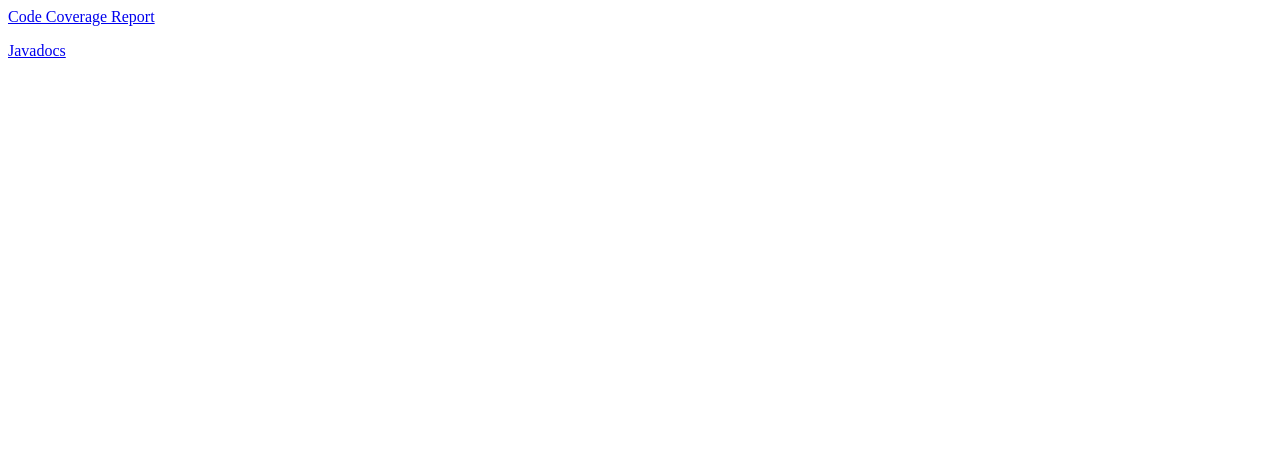
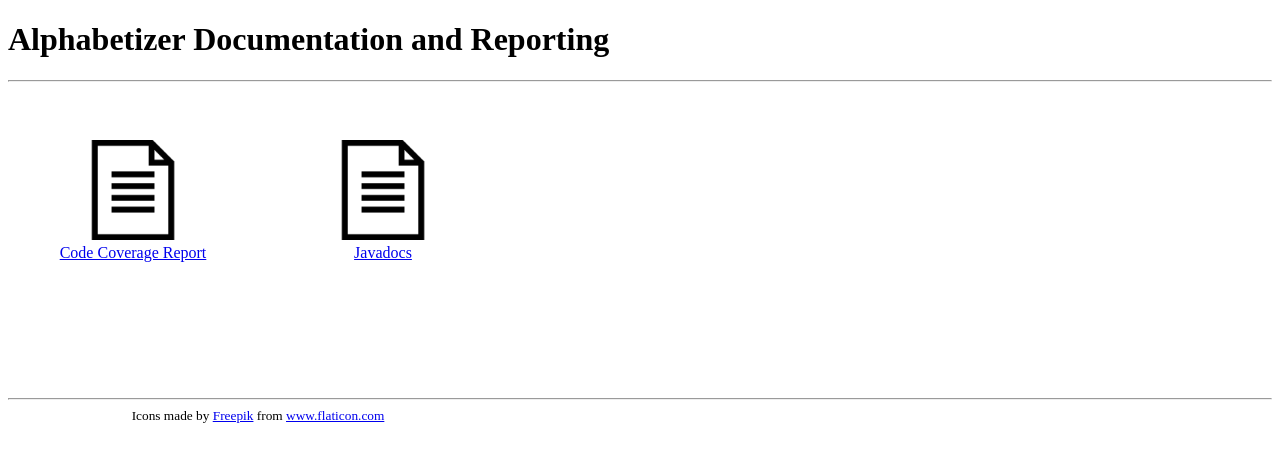
Before and after one commit to ttamagni/alphabetizer, a plain HTML site: page docs/index.html in a window 1280 px wide. Drawn offline with Linux system fonts and the light colour scheme.

Commit message:
updating docs landing page

```diff
--- a/docs/index.html
+++ b/docs/index.html
@@ -1,13 +1,52 @@
-<html>
+<!DOCTYPE html>
+<html lang="en">
 <head>
 <title>Alphabetizer</title>
+<style type="text/css">
+
+  .main {
+    margin: auto;
+    text-align: center;
+    height: 300px;
+    vertical-align: middle;
+  }
+
+  .icon {
+    float: left;
+    padding: 50px;
+    width: 150px;
+  }
+
+  .footer {
+    clear: both;
+    font-size: 10pt;
+    width: 500px;
+    text-align: center;
+  }
+
+  a:active, a:hover, a:visited {
+    color: blue;
+  }
+
+
+</style>
 </head>
 <body>
-<p>
-  <a href="jacoco-ut/index.html">Code Coverage Report</a>
-</p>
-<p>
-  <a href="javadocs/index.html">Javadocs</a>
-</p>
+<h1>Alphabetizer Documentation and Reporting</h1>
+<hr/>
+<div class="main">
+  <div class="icon">
+    <a href="jacoco-ut/index.html">
+    <img width="100" src="./files-and-folders.png" alt="Code Coverage Report"/><br/>
+    Code Coverage Report</a>
+  </div>
+  <div class="icon">
+    <a href="javadocs/index.html">
+    <img width="100" src="./files-and-folders.png" alt="Javadocs"/><br/>
+    Javadocs</a>
+  </div>
+</div>
+<hr/>
+<div class="footer">Icons made by <a href="https://www.flaticon.com/authors/freepik" title="Freepik">Freepik</a> from <a href="https://www.flaticon.com/" title="Flaticon">www.flaticon.com</a></div>
 </body>
 </html>
```
Also changed, not shown: docs/jacoco-ut/jacoco-sessions.html (+1 -1 lines), docs/jacoco-ut/jacoco.xml (+1 -1 lines), docs/javadocs/allclasses-frame.html (+2 -2 lines), docs/javadocs/allclasses-noframe.html (+2 -2 lines), docs/javadocs/constant-values.html (+2 -2 lines), docs/javadocs/deprecated-list.html (+2 -2 lines), docs/javadocs/edu/vt/nis/Alphabetizer.html (+2 -2 lines), docs/javadocs/edu/vt/nis/RunAlphabetizer.html (+2 -2 lines), docs/javadocs/edu/vt/nis/class-use/Alphabetizer.html (+2 -2 lines), docs/javadocs/edu/vt/nis/class-use/RunAlphabetizer.html (+2 -2 lines), docs/javadocs/edu/vt/nis/package-frame.html (+2 -2 lines), docs/javadocs/edu/vt/nis/package-summary.html (+2 -2 lines), docs/javadocs/edu/vt/nis/package-tree.html (+2 -2 lines), docs/javadocs/edu/vt/nis/package-use.html (+2 -2 lines), 5 more files.
